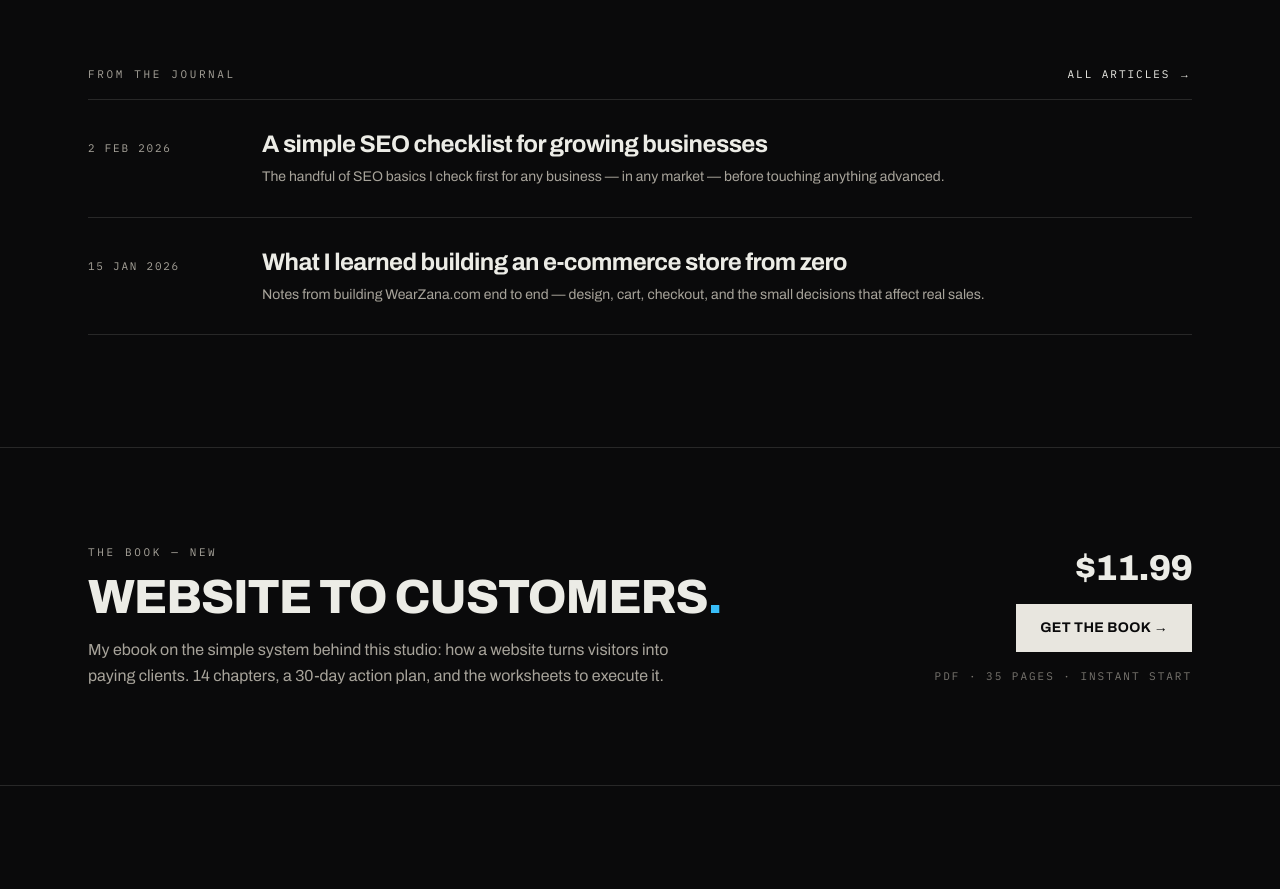
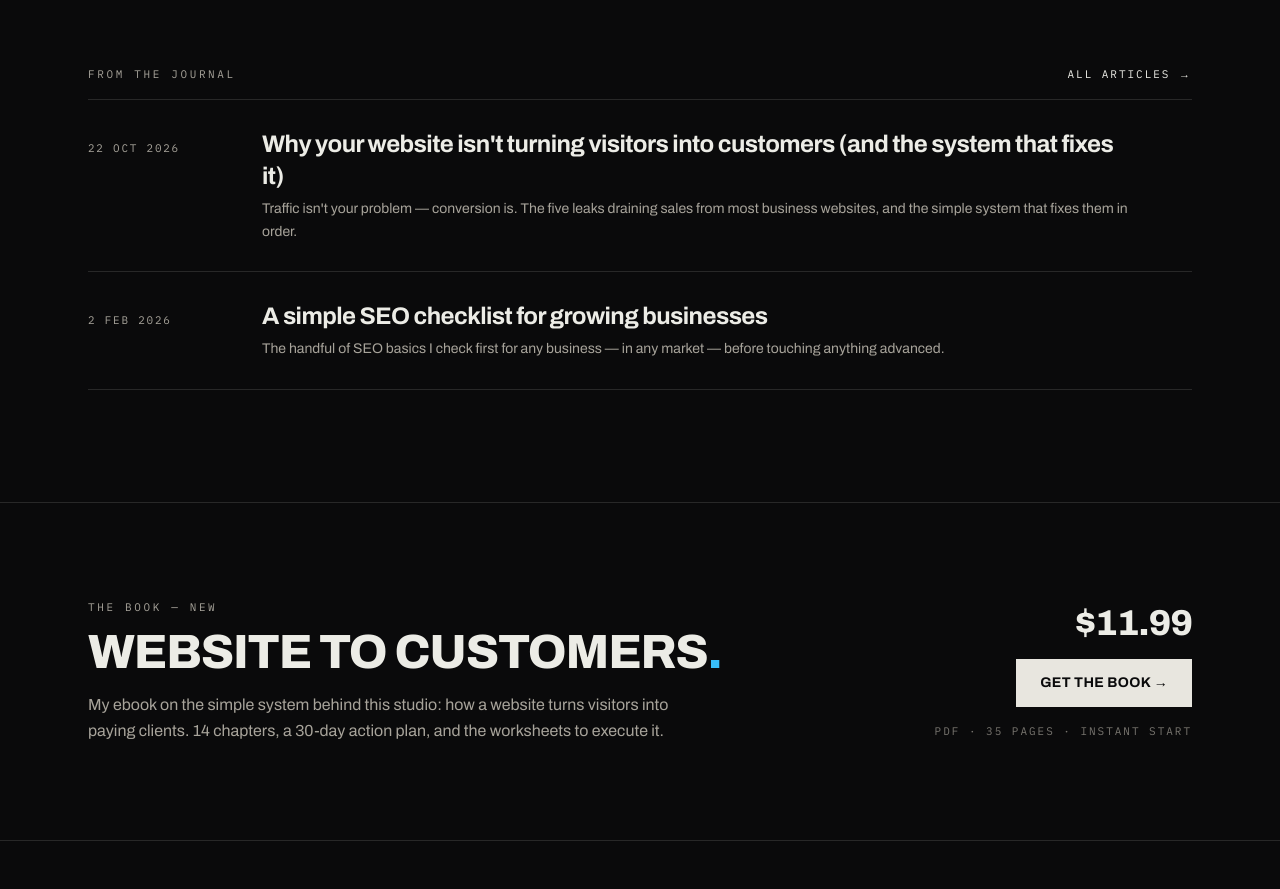
Before and after one commit to rafsaaanrakib/rakibwebstudio, a Next.js app: page / in a window 1280 px wide. Shown: the part 4560-5449 px from the top of the page. Built offline with nearby package versions, Linux system fonts and the light colour scheme; no server answers; a web font is replaced by a local one.

Commit message:
Publish pillar blog post: Why your website isn't turning visitors into customers

```diff
--- a/data/posts.ts
+++ b/data/posts.ts
@@ -10,6 +10,26 @@ export type Post = {
 };
 
 export const posts: Post[] = [
+  {
+    slug: "why-website-not-turning-visitors-into-customers",
+    title: "Why your website isn't turning visitors into customers (and the system that fixes it)",
+    date: "2026-10-22",
+    excerpt: "Traffic isn't your problem \u2014 conversion is. The five leaks draining sales from most business websites, and the simple system that fixes them in order.",
+    body: [
+      "Your website gets visitors. Some days, decent traffic. And yet the phone stays quiet, the inbox stays empty, and the checkout collects dust.",
+      "If that sounds familiar, here is the uncomfortable truth most web designers won't tell you: traffic is rarely the real problem. The problem is what happens in the first sixty seconds after a visitor lands \u2014 because a website doesn't lose customers all at once. It leaks them, quietly, in five predictable places.",
+      "Leak one: the first five seconds say nothing. A visitor arrives with one question \u2014 \"can this business solve my problem?\" \u2014 and if your homepage answers with your company name, a stock photo and \"Welcome to our website,\" they're gone. Not because your offer is bad, but because they couldn't tell what it was. Clarity beats cleverness every single time: who you help, what you do, and what happens next, readable in five seconds.",
+      "Leak two: the site talks about you, not about them. \"We are a leading provider with 10 years of experience\" is about you. Your visitor cares about their problem, their deadline, their money. Every heading on your site should pass one test \u2014 does this sentence help the visitor see their problem solved? If not, it's decoration, and decoration doesn't sell.",
+      "Leak three: there is no single next step. Five buttons, three phone numbers, a chat widget, a newsletter popup and a \"learn more\" \u2014 that's not helpful, that's a crowd shouting directions. A converting page has one obvious next action, repeated calmly: book the call, get the quote, buy the thing. Confused visitors don't choose the wrong option. They choose to leave.",
+      "Leak four: no proof near the decision. People don't buy from websites; they buy from businesses they trust. Reviews, real photos, case studies, names, results \u2014 placed where the decision happens, not buried on an \"about\" page nobody visits. When I rebuilt the WearZana store, the lesson was exactly this: a slow, thin product page reads as a small, untrustworthy shop before a single word is read. Trust is a design feature, not a marketing extra.",
+      "Leak five: the 97% are allowed to vanish. Most visitors will never buy on the first visit \u2014 that's normal, not failure. What's failure is giving them no reason and no way to stay connected: no lead magnet, no WhatsApp follow-up, no email capture, no retargeting. A website without a capture system is a bucket with the bottom missing. You don't need more water. You need to fix the bucket.",
+      "So what does the fix look like? Not a redesign \u2014 a system, in this order.",
+      "Step one is clarity before design: one sentence that says who you help and what changes for them, placed where a five-second visitor can't miss it. Step two is building pages that convert: one goal per page, proof near every decision, and speed treated as a trust signal. Step three is attracting the right visitors \u2014 SEO and content aimed at people already searching for what you sell, in the words they actually use. Step four is capture and follow-up: every visitor who isn't ready to buy gets an easy way to stay in your world until they are.",
+      "This order matters. Most businesses do it backwards \u2014 they buy more traffic (step three) for a website that leaks (steps one, two and four undone), then conclude that \"online marketing doesn't work.\" It works. It just works in sequence.",
+      "If you want to check your own site against the five leaks, the free website audit on this site walks you through the same list I start every client project with \u2014 no email wall for the first result. And if you want the complete system, it's the one I wrote down in my book, Website to Customers: the clarity framework, the conversion pages, the traffic chapters, and a 30-day action plan that puts it in order for you.",
+      "But start with the leaks. Find one, fix it this week, and watch what your existing traffic was worth all along.",
+    ],
+  },
   {
     slug: "building-wearzana-from-scratch",
     title: "What I learned building an e-commerce store from zero",
```
